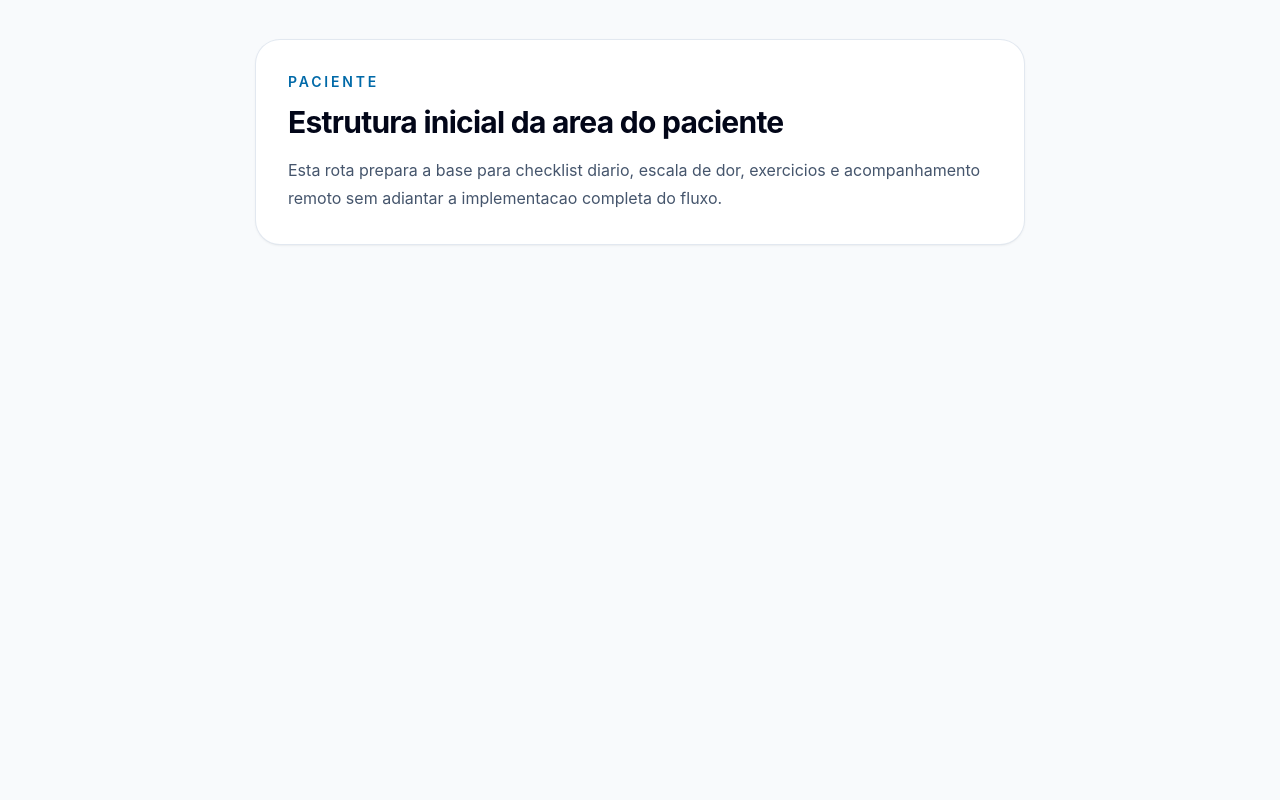
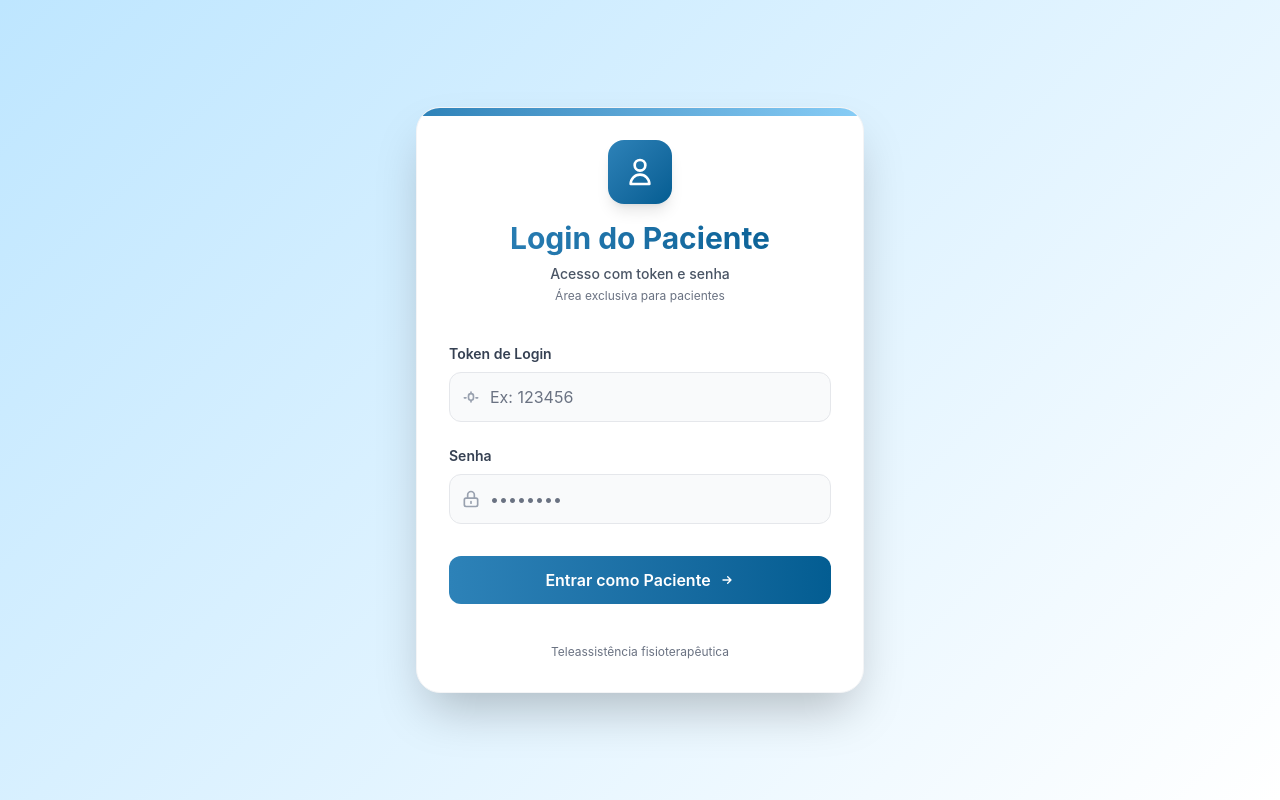
Before and after one commit to LucasSampaioOliveira1/Reabilita, a Next.js app in the folder front-end/: page /patient in a window 1280 px wide. Built offline with nearby package versions, Linux system fonts and the light colour scheme.

Commit message:
login paciente

```diff
--- a/front-end/app/patient/page.tsx
+++ b/front-end/app/patient/page.tsx
@@ -1,18 +1,233 @@
+'use client';
+
+import { FormEvent, useState } from "react";
+
+function getPatientFromStorage() {
+  if (typeof window === 'undefined') return null;
+
+  const token = localStorage.getItem('token');
+  const userStr = localStorage.getItem('user');
+
+  if (!token || !userStr) return null;
+
+  try {
+    const user = JSON.parse(userStr);
+    if (user.role !== 'patient') {
+      localStorage.removeItem('token');
+      localStorage.removeItem('user');
+      return null;
+    }
+    return user;
+  } catch {
+    localStorage.removeItem('token');
+    localStorage.removeItem('user');
+    return null;
+  }
+}
+
 export default function PatientPage() {
+  const [patientUser, setPatientUser] = useState<{ name: string; role: string } | null>(getPatientFromStorage);
+  const [formData, setFormData] = useState({
+    loginCode: '',
+    password: '',
+  });
+  const [error, setError] = useState('');
+  const [isLoading, setIsLoading] = useState(false);
+
+  const handleSubmit = async (e: FormEvent<HTMLFormElement>) => {
+    e.preventDefault();
+    setError('');
+
+    if (!formData.loginCode.trim()) {
+      setError('Informe o token de login.');
+      return;
+    }
+
+    if (formData.password.length < 6) {
+      setError('A senha deve ter no mínimo 6 caracteres');
+      return;
+    }
+
+    setIsLoading(true);
+
+    try {
+      const response = await fetch(`${process.env.NEXT_PUBLIC_API_URL}/auth/patient-login`, {
+        method: 'POST',
+        headers: {
+          'Content-Type': 'application/json',
+        },
+        body: JSON.stringify({
+          loginCode: formData.loginCode,
+          password: formData.password,
+        }),
+      });
+
+      const data = await response.json();
+
+      if (!response.ok) {
+        throw new Error(data.message || 'Erro ao fazer login do paciente');
+      }
+
+      if (data.user?.role !== 'patient') {
+        localStorage.removeItem('token');
+        localStorage.removeItem('user');
+        throw new Error('Esta área é exclusiva para pacientes.');
+      }
+
+      localStorage.setItem('token', data.accessToken);
+      localStorage.setItem('user', JSON.stringify(data.user));
+      setPatientUser(data.user);
+    } catch (err) {
+      setError(err instanceof Error ? err.message : 'Erro ao fazer login. Tente novamente.');
+    } finally {
+      setIsLoading(false);
+    }
+  };
+
+  const handleLogout = () => {
+    localStorage.removeItem('token');
+    localStorage.removeItem('user');
+    setPatientUser(null);
+    setFormData({
+      loginCode: '',
+      password: '',
+    });
+  };
+
+  const handleChange = (e: React.ChangeEvent<HTMLInputElement>) => {
+    setFormData(prev => ({
+      ...prev,
+      [e.target.name]: e.target.value,
+    }));
+  };
+
+  if (patientUser) {
+    return (
+      <main className="min-h-screen bg-[#E5F5FF] px-6 py-10 text-slate-900">
+        <div className="mx-auto max-w-3xl rounded-3xl bg-white p-8 shadow-sm ring-1 ring-[#CBE9FB]">
+          <p className="text-sm font-semibold uppercase tracking-[0.2em] text-[#096196]">
+            Paciente
+          </p>
+          <h1 className="mt-3 text-3xl font-bold tracking-tight text-[#096196]">
+            Olá, {patientUser.name}
+          </h1>
+          <p className="mt-4 text-base leading-7 text-[#3A6C89]">
+            Login realizado com sucesso. Esta é a área inicial do paciente no front-end.
+          </p>
+          <button
+            onClick={handleLogout}
+            className="mt-6 inline-flex items-center gap-2 rounded-lg border border-red-200 bg-white px-4 py-2 text-sm font-semibold text-red-600 hover:bg-red-600 hover:text-white transition-all duration-200"
+          >
+            Sair
+          </button>
+        </div>
+      </main>
+    );
+  }
+
   return (
-    <main className="min-h-screen bg-slate-50 px-6 py-10 text-slate-900">
-      <div className="mx-auto max-w-3xl rounded-3xl bg-white p-8 shadow-sm ring-1 ring-slate-200">
-        <p className="text-sm font-semibold uppercase tracking-[0.2em] text-sky-700">
-          Paciente
-        </p>
-        <h1 className="mt-3 text-3xl font-bold tracking-tight text-slate-950">
-          Estrutura inicial da area do paciente
-        </h1>
-        <p className="mt-4 text-base leading-7 text-slate-600">
-          Esta rota prepara a base para checklist diario, escala de dor,
-          exercicios e acompanhamento remoto sem adiantar a implementacao
-          completa do fluxo.
-        </p>
+    <main className="flex min-h-screen items-center justify-center p-6 animate-fadeInUp">
+      <div className="w-full max-w-md">
+        <div className="relative bg-white rounded-3xl p-8 shadow-2xl border border-gray-100 overflow-hidden">
+          <div className="absolute top-0 left-0 w-full h-2 bg-linear-to-r from-primary to-accent"></div>
+
+          <div className="text-center mb-10">
+            <div className="inline-flex items-center justify-center w-16 h-16 bg-linear-to-br from-primary to-secondary rounded-2xl mb-4 shadow-lg">
+              <svg className="w-8 h-8 text-white" fill="none" stroke="currentColor" viewBox="0 0 24 24">
+                <path strokeLinecap="round" strokeLinejoin="round" strokeWidth={2} d="M16 7a4 4 0 11-8 0 4 4 0 018 0zM12 14a7 7 0 00-7 7h14a7 7 0 00-7-7z" />
+              </svg>
+            </div>
+            <h1 className="text-3xl font-bold bg-linear-to-r from-primary to-secondary bg-clip-text text-transparent mb-2">
+              Login do Paciente
+            </h1>
+            <p className="text-sm text-gray-600 font-medium">Acesso com token e senha</p>
+            <p className="text-xs text-gray-500 mt-1">Área exclusiva para pacientes</p>
+          </div>
+
+          <form className="space-y-6" onSubmit={handleSubmit}>
+            {error && (
+              <div className="bg-red-50 border border-red-200 text-red-700 px-4 py-3 rounded-xl text-sm">
+                {error}
+              </div>
+            )}
+
+            <div className="space-y-2">
+              <label
+                htmlFor="loginCode"
+                className="block text-sm font-semibold text-gray-700"
+              >
+                Token de Login
+              </label>
+              <div className="relative">
+                <div className="absolute inset-y-0 left-0 pl-3 flex items-center pointer-events-none">
+                  <svg className="h-5 w-5 text-gray-400" fill="none" stroke="currentColor" viewBox="0 0 24 24">
+                    <path strokeLinecap="round" strokeLinejoin="round" strokeWidth={2} d="M12 8c-1.657 0-3 1.343-3 3v2a3 3 0 006 0v-2c0-1.657-1.343-3-3-3zm0 0V6m0 12v-2m-6-3H4m16 0h-2" />
+                  </svg>
+                </div>
+                <input
+                  id="loginCode"
+                  name="loginCode"
+                  type="text"
+                  required
+                  value={formData.loginCode}
+                  onChange={handleChange}
+                  className="block w-full pl-10 pr-4 py-3 border border-gray-200 rounded-xl text-gray-900 placeholder-gray-500 focus:outline-none focus:ring-2 focus:ring-primary focus:border-transparent transition-all duration-200 bg-gray-50 hover:bg-white focus:bg-white"
+                  placeholder="Ex: 123456"
+                />
+              </div>
+            </div>
+
+            <div className="space-y-2">
+              <label
+                htmlFor="password"
+                className="block text-sm font-semibold text-gray-700"
+              >
+                Senha
+              </label>
+              <div className="relative">
+                <div className="absolute inset-y-0 left-0 pl-3 flex items-center pointer-events-none">
+                  <svg className="h-5 w-5 text-gray-400" fill="none" stroke="currentColor" viewBox="0 0 24 24">
+                    <path strokeLinecap="round" strokeLinejoin="round" strokeWidth={2} d="M12 15v2m-6 4h12a2 2 0 002-2v-6a2 2 0 00-2-2H6a2 2 0 00-2 2v6a2 2 0 002 2zm10-10V7a4 4 0 00-8 0v4h8z" />
+                  </svg>
+                </div>
+                <input
+                  id="password"
+                  name="password"
+                  type="password"
+                  autoComplete="current-password"
+                  required
+                  value={formData.password}
+                  onChange={handleChange}
+                  className="block w-full pl-10 pr-4 py-3 border border-gray-200 rounded-xl text-gray-900 placeholder-gray-500 focus:outline-none focus:ring-2 focus:ring-primary focus:border-transparent transition-all duration-200 bg-gray-50 hover:bg-white focus:bg-white"
+                  placeholder="••••••••"
+                />
+              </div>
+            </div>
+
+            <div className="pt-2">
+              <button
+                type="submit"
+                disabled={isLoading}
+                className="w-full bg-linear-to-r from-primary to-secondary text-white font-semibold py-3 px-4 rounded-xl hover:shadow-lg transform hover:scale-[1.02] transition-all duration-200 focus:outline-none focus:ring-2 focus:ring-primary focus:ring-offset-2 disabled:opacity-50 disabled:cursor-not-allowed"
+              >
+                <span className="flex items-center justify-center">
+                  {isLoading ? 'Entrando...' : 'Entrar como Paciente'}
+                  {!isLoading && (
+                    <svg className="ml-2 h-4 w-4" fill="none" stroke="currentColor" viewBox="0 0 24 24">
+                      <path strokeLinecap="round" strokeLinejoin="round" strokeWidth={2} d="M13 7l5 5m0 0l-5 5m5-5H6" />
+                    </svg>
+                  )}
+                </span>
+              </button>
+            </div>
+          </form>
+
+          <div className="mt-8 text-center space-y-3">
+            <p className="text-xs text-gray-500 pt-2">
+              Teleassistência fisioterapêutica
+            </p>
+          </div>
+        </div>
       </div>
     </main>
   );
```
